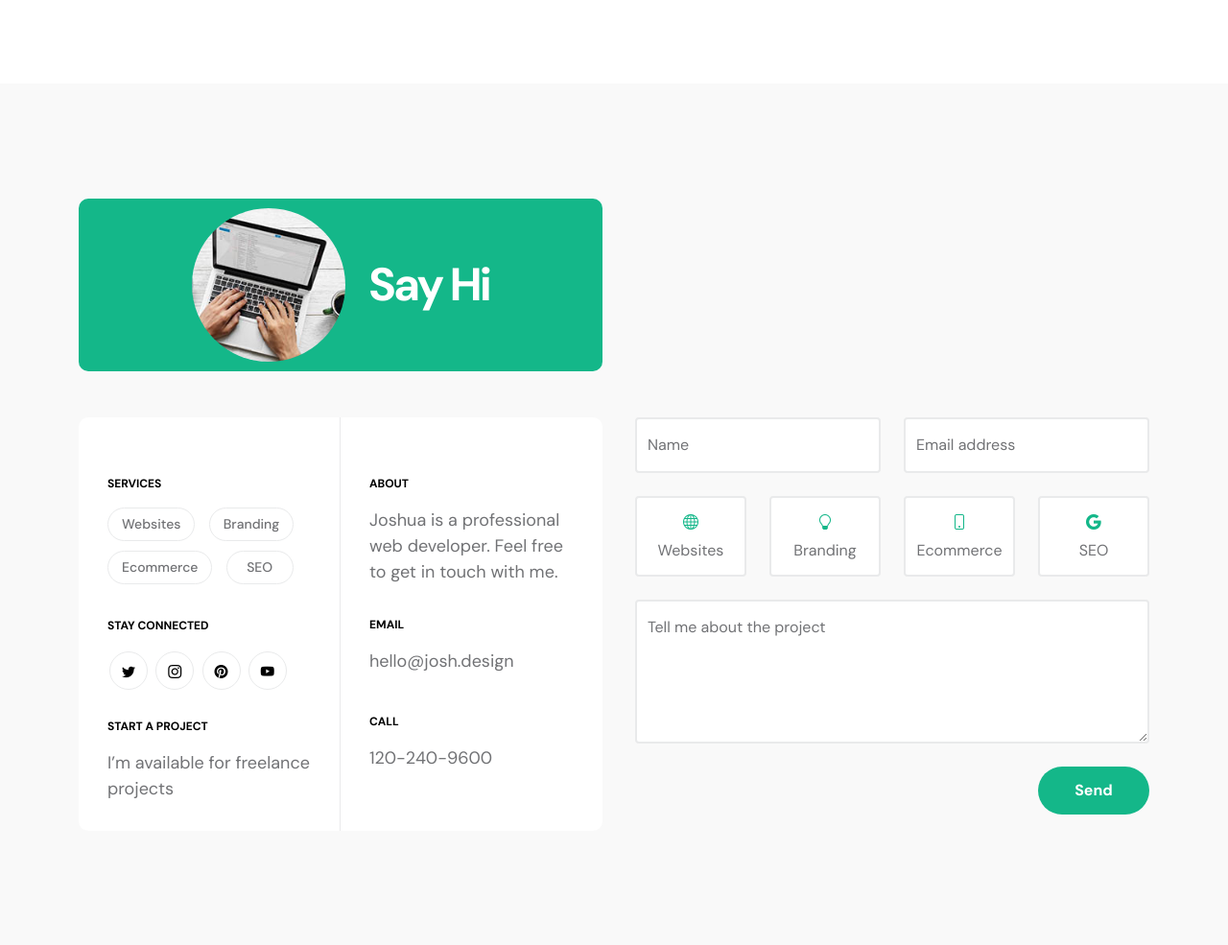
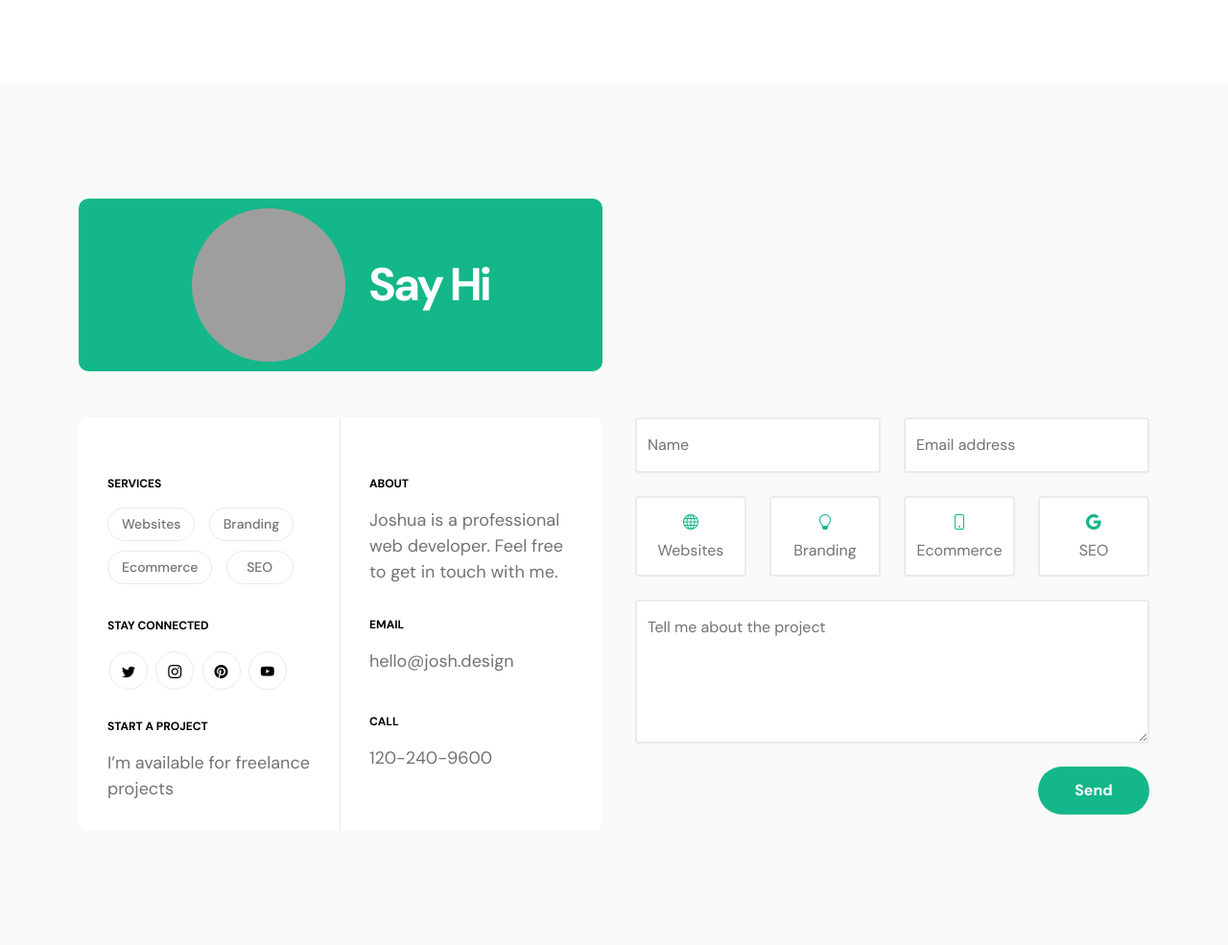
Before and after one commit to Ziyodullodev/flask-backend-organish-uchun-3, a Flask app: page /home in a window 1280 px wide. Shown: the part 4834-5819 px from the top of the page at 96% size. Run offline with Flask 3, Linux system fonts and the light colour scheme; some libraries are stand-ins or nearby versions; grey boxes are pictures that could not be loaded.

Commit message:
yangi rasm

```diff
--- a/templates/home.html
+++ b/templates/home.html
@@ -421,7 +421,8 @@ https://templatemo.com/tm-578-first-portfolio
 
                             <div class="col-lg-6 col-md-8 col-12">
                                 <div class="section-title-wrap d-flex justify-content-center align-items-center mb-5">
-                                    <img src="images/aerial-view-man-using-computer-laptop-wooden-table.jpg" class="avatar-image img-fluid" alt="">
+                                   <img src="https://images.unsplash.com/photo-1504384308090-c894fdcc538d" class="avatar-image" alt="">
+
 
                                     <h2 class="text-white ms-4 mb-0">Say Hi</h2>
                                 </div>
```
